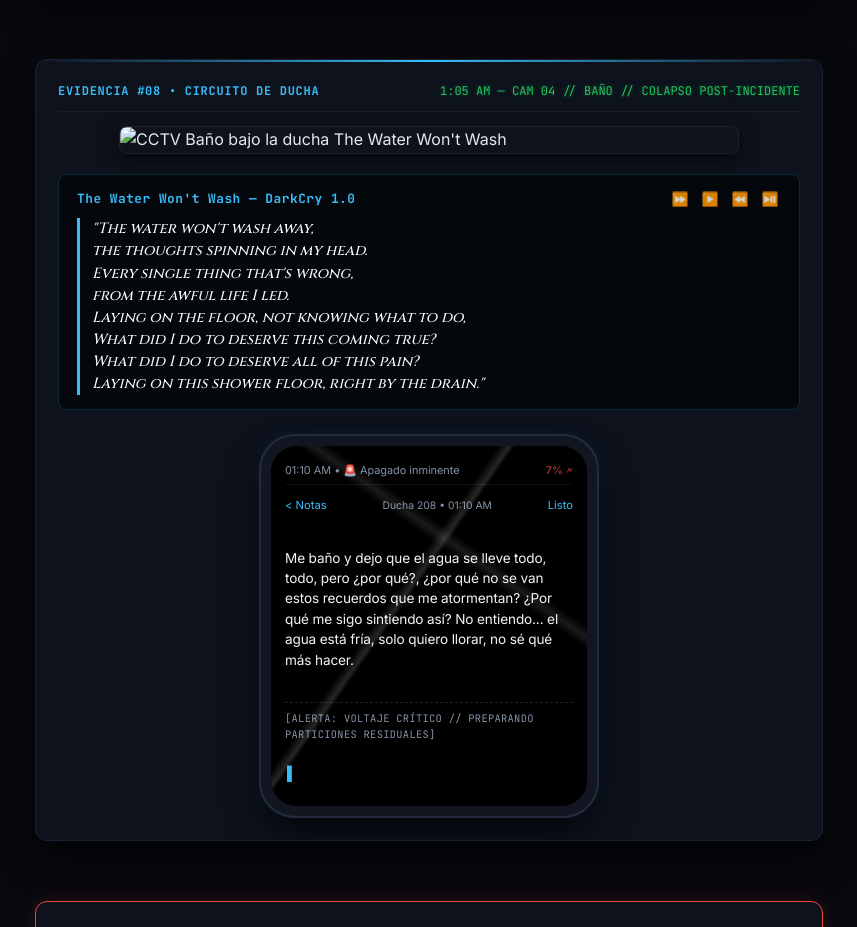
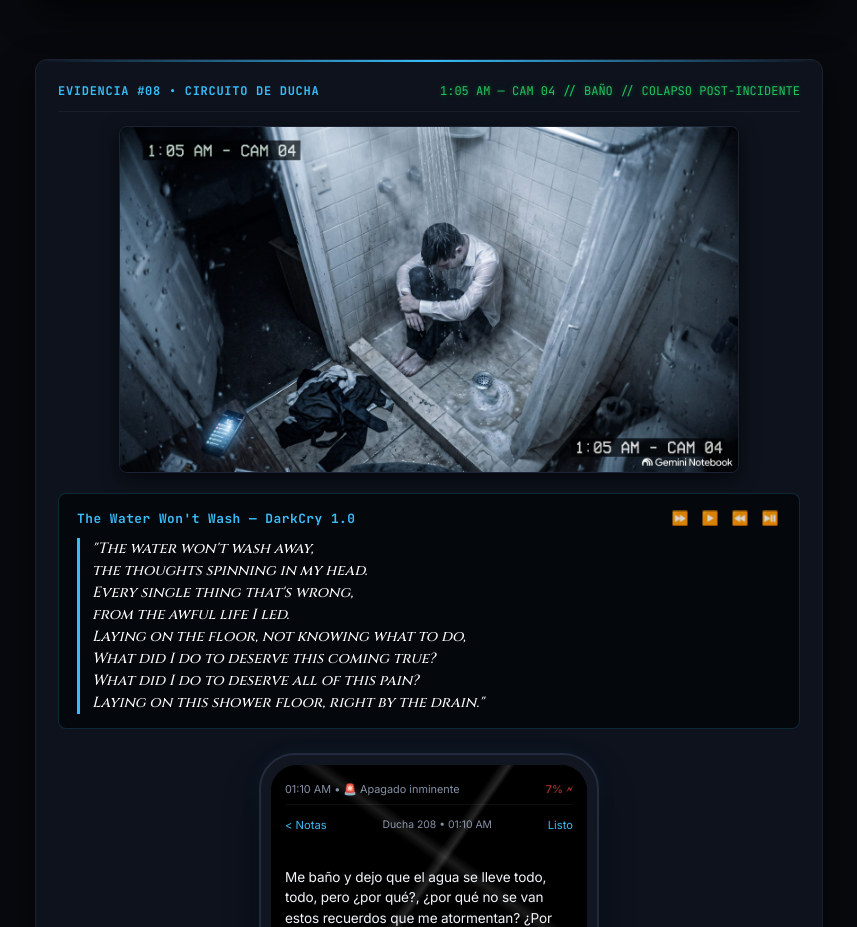
Before and after one commit to DarkCry10/APleaforShelter, a plain HTML site: page index.html in a window 1280 px wide. Shown: the part 8732-9659 px from the top of the page, without its empty margins (211-1068 px from the left). Drawn offline with Linux system fonts and the light colour scheme.

Commit message:
tiny update.html

```diff
--- a/index.html
+++ b/index.html
@@ -400,7 +400,7 @@
       </div>
 
       <div class="evidence-media">
-        <img src="assets/images/aplea_08_the_water_wont_wash.png" alt="CCTV Baño bajo la ducha The Water Won't Wash" loading="lazy">
+        <img src="assets/images/aplea_08_the_water_wont_wash.jpg" alt="CCTV Baño bajo la ducha The Water Won't Wash" loading="lazy">
       </div>
 
       <div class="audio-player-box">
```
